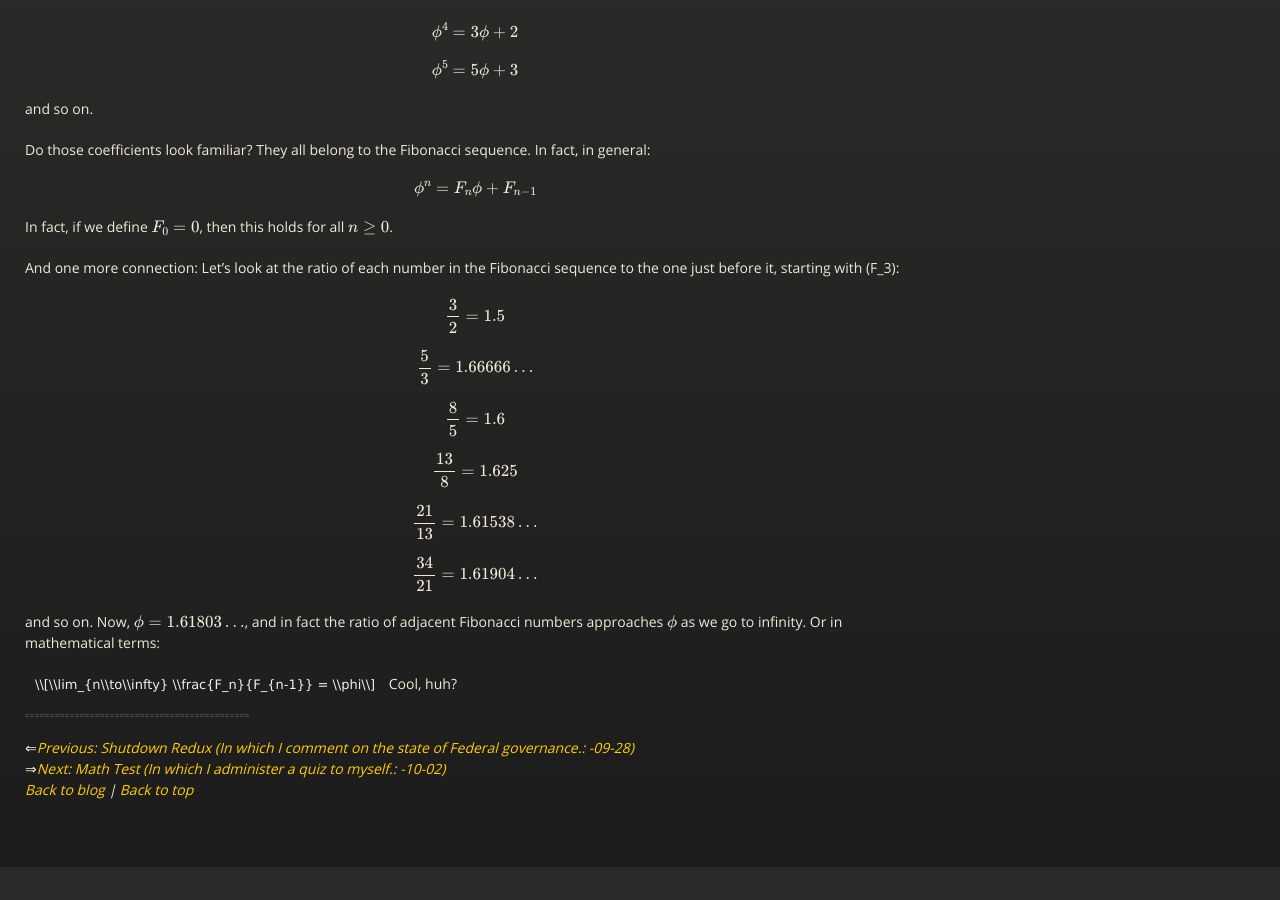
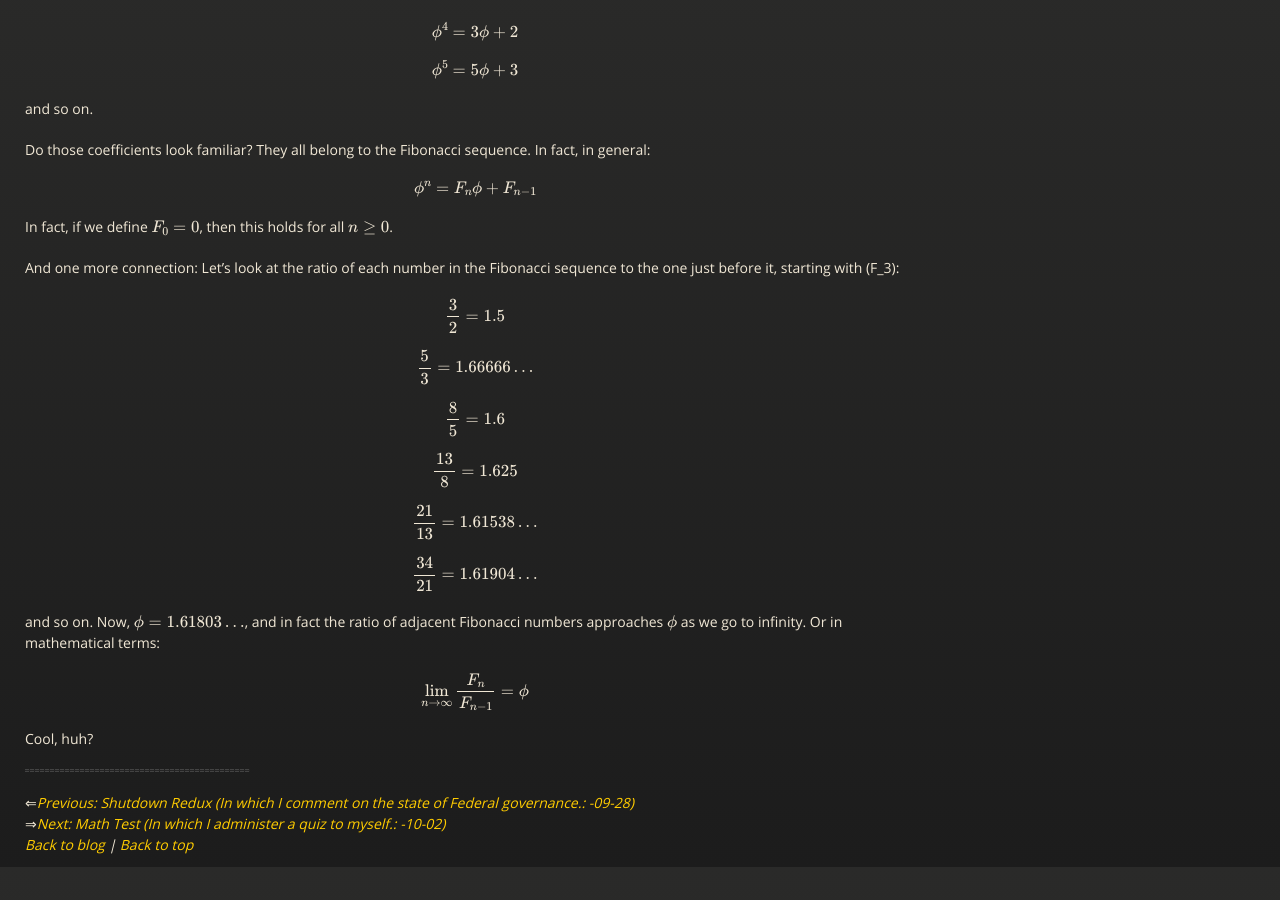
Before and after one commit to goltz20707/goltz20707.github.io, a Jekyll site: the page built from _posts/2015-10-02-distracting-math.md, in a window 1280 px wide and 900 px high, scrolled down 933 px. Built offline with Jekyll 4.4.1, drawn with Linux system fonts in a browser that asks for light colours; formulas are drawn with MathJax 3.

Commit message:
Trying to get the last equation to work.

```diff
--- a/_posts/2015-10-02-distracting-math.md
+++ b/_posts/2015-10-02-distracting-math.md
@@ -81,5 +81,5 @@ and so on.  Now, \\(\\phi = 1.61803...\\), and in fact the ratio of
 adjacent Fibonacci numbers approaches \\(\\phi\\) as we go to
 infinity.  Or in mathematical terms:
 
-`\\[\\lim_{n\\to\\infty} \\frac{F_n}{F_{n-1}} = \\phi\\]`
+\\[\\lim\_{n\\to\\infty} \\frac{F_n}{F\_{n-1}} = \\phi\\]
 Cool, huh?
```
